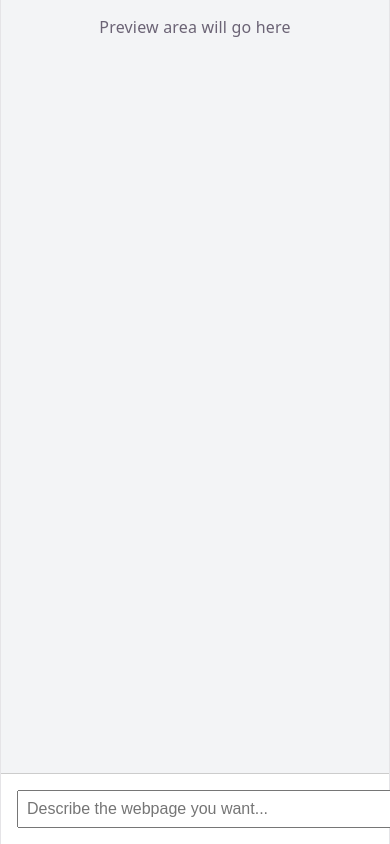
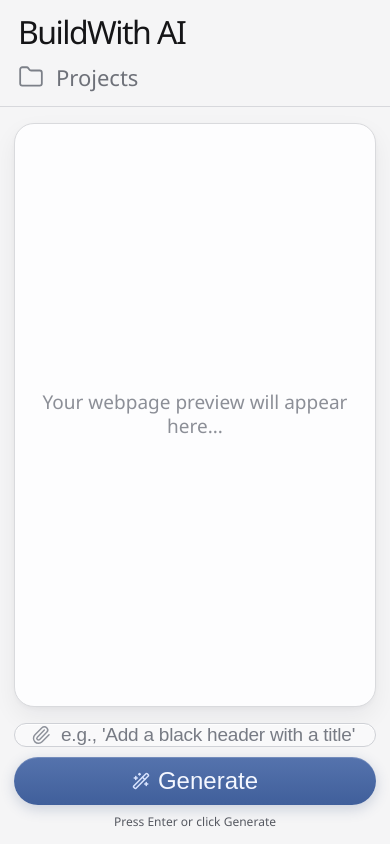
Before and after one commit to Punsara-Rajapaksa/buildwith-ai, a React (Vite) app: page / in a window 390 px wide. Built offline with nearby package versions, Linux system fonts and the light colour scheme.

Commit message:
Setting up the ui

```diff
--- a/package.json
+++ b/package.json
@@ -10,6 +10,7 @@
     "preview": "vite preview"
   },
   "dependencies": {
+    "lucide-react": "^0.577.0",
     "react": "^19.2.4",
     "react-dom": "^19.2.4"
   },
--- a/src/App.css
+++ b/src/App.css
@@ -1,184 +1,311 @@
-.counter {
-  font-size: 16px;
-  padding: 5px 10px;
-  border-radius: 5px;
-  color: var(--accent);
-  background: var(--accent-bg);
-  border: 2px solid transparent;
-  transition: border-color 0.3s;
-  margin-bottom: 24px;
-
-  &:hover {
-    border-color: var(--accent-border);
-  }
-  &:focus-visible {
-    outline: 2px solid var(--accent);
-    outline-offset: 2px;
-  }
+.app {
+  display: flex;
+  width: 100vw;
+  height: 100vh;
+  background: #f5f5f6;
+  color: #121316;
 }
 
-.hero {
-  position: relative;
+.sidebar {
+  width: 286px;
+  background: #f5f5f6;
+  padding: 28px 32px 26px;
+  display: flex;
+  flex-direction: column;
+  gap: 54px;
+  border-right: 1px solid #d7d8dc;
+  flex: 0 0 286px;
+}
 
-  .base,
-  .framework,
-  .vite {
-    inset-inline: 0;
-    margin: 0 auto;
+.logo {
+  font-size: 49px;
+  font-weight: 500;
+  line-height: 1;
+  letter-spacing: -0.048em;
+  color: #151517;
+  white-space: nowrap;
+}
+
+.nav-item {
+  display: flex;
+  align-items: center;
+  gap: 12px;
+  color: #6e7179;
+  font-size: 38px;
+  font-weight: 450;
+  line-height: 1;
+  padding: 0;
+  cursor: default;
+}
+
+.nav-item svg {
+  color: #7c8088;
+  width: 37px;
+  height: 37px;
+  flex-shrink: 0;
+}
+
+.workspace {
+  flex: 1;
+  display: flex;
+  flex-direction: column;
+  padding: 30px 30px 22px;
+  background: #f5f5f6;
+  min-width: 0;
+}
+
+.preview-canvas {
+  flex: 1;
+  border-radius: 20px;
+  border: 1px solid #d9dadd;
+  background: #fdfdfe;
+  box-shadow:
+    0 2px 4px rgba(16, 24, 40, 0.03),
+    0 10px 24px rgba(16, 24, 40, 0.06);
+  display: flex;
+  align-items: center;
+  justify-content: center;
+  margin-bottom: 30px;
+  min-height: 0;
+}
+
+.preview-placeholder {
+  color: #8c8f97;
+  font-size: 23px;
+  font-weight: 400;
+  line-height: 1.25;
+  text-align: center;
+}
+
+.input-bar {
+  width: 100%;
+}
+
+.input-form {
+  display: flex;
+  gap: 10px;
+  align-items: center;
+}
+
+.input-wrapper {
+  flex: 1;
+  display: flex;
+  align-items: center;
+  background: #f9f9fa;
+  border: 1px solid #cfd1d6;
+  border-radius: 999px;
+  height: 64px;
+  padding: 0 22px;
+  box-shadow: inset 0 1px 0 rgba(255, 255, 255, 0.8);
+  transition: border-color 0.15s ease, box-shadow 0.15s ease;
+}
+
+.input-wrapper:focus-within {
+  border-color: #8d95a9;
+  box-shadow:
+    inset 0 1px 0 rgba(255, 255, 255, 0.8),
+    0 0 0 3px rgba(114, 128, 160, 0.12);
+}
+
+.input-icon {
+  color: #8d919a;
+  margin-right: 16px;
+  width: 26px;
+  height: 26px;
+  stroke-width: 1.75;
+  flex-shrink: 0;
+}
+
+.prompt-input {
+  flex: 1;
+  border: none;
+  outline: none;
+  padding: 0;
+  font-size: 39px;
+  font-weight: 400;
+  line-height: 1;
+  letter-spacing: -0.012em;
+  background: transparent;
+  color: #3c3f46;
+  min-width: 0;
+}
+
+.prompt-input::placeholder {
+  color: #777b84;
+}
+
+.generate-button {
+  background: linear-gradient(180deg, #5573ad 0%, #405f9b 100%);
+  color: #f4f7ff;
+  border: none;
+  border-radius: 999px;
+  height: 64px;
+  min-width: 236px;
+  padding: 0 26px;
+  font-size: 46px;
+  font-weight: 500;
+  line-height: 1;
+  display: flex;
+  align-items: center;
+  justify-content: center;
+  gap: 12px;
+  cursor: pointer;
+  box-shadow:
+    inset 0 1px 0 rgba(255, 255, 255, 0.18),
+    0 4px 14px rgba(49, 76, 128, 0.22);
+  transition: filter 0.15s ease, transform 0.08s ease;
+}
+
+.generate-button:hover {
+  filter: brightness(1.03);
+}
+
+.generate-button:active {
+  transform: translateY(1px);
+}
+
+.generate-button svg {
+  width: 31px;
+  height: 31px;
+  stroke: #d9e4ff;
+  stroke-width: 2;
+}
+
+.helper-text {
+  margin-top: 12px;
+  font-size: 20px;
+  color: #565961;
+  font-weight: 400;
+  text-align: right;
+  padding-right: 6px;
+  letter-spacing: 0.002em;
+}
+
+@media (max-width: 1200px) {
+  .sidebar {
+    width: 220px;
+    flex-basis: 220px;
+    padding: 24px 20px;
+    gap: 34px;
   }
 
-  .base {
-    width: 170px;
-    position: relative;
-    z-index: 0;
+  .logo {
+    font-size: 36px;
   }
 
-  .framework,
-  .vite {
-    position: absolute;
+  .nav-item {
+    font-size: 28px;
   }
 
-  .framework {
-    z-index: 1;
-    top: 34px;
-    height: 28px;
-    transform: perspective(2000px) rotateZ(300deg) rotateX(44deg) rotateY(39deg)
-      scale(1.4);
+  .nav-item svg {
+    width: 26px;
+    height: 26px;
   }
 
-  .vite {
-    z-index: 0;
-    top: 107px;
-    height: 26px;
-    width: auto;
-    transform: perspective(2000px) rotateZ(300deg) rotateX(40deg) rotateY(39deg)
-      scale(0.8);
-  }
-}
-
-#center {
-  display: flex;
-  flex-direction: column;
-  gap: 25px;
-  place-content: center;
-  place-items: center;
-  flex-grow: 1;
-
-  @media (max-width: 1024px) {
-    padding: 32px 20px 24px;
-    gap: 18px;
-  }
-}
-
-#next-steps {
-  display: flex;
-  border-top: 1px solid var(--border);
-  text-align: left;
-
-  & > div {
-    flex: 1 1 0;
-    padding: 32px;
-    @media (max-width: 1024px) {
-      padding: 24px 20px;
-    }
+  .workspace {
+    padding: 24px 22px 18px;
   }
 
-  .icon {
-    margin-bottom: 16px;
+  .preview-placeholder {
+    font-size: 19px;
+  }
+
+  .input-wrapper,
+  .generate-button {
+    height: 50px;
+  }
+
+  .prompt-input {
+    font-size: 25px;
+  }
+
+  .generate-button {
+    min-width: 168px;
+    font-size: 30px;
+    gap: 8px;
+  }
+
+  .generate-button svg {
     width: 22px;
     height: 22px;
   }
 
-  @media (max-width: 1024px) {
-    flex-direction: column;
-    text-align: center;
+  .helper-text {
+    font-size: 14px;
   }
 }
 
-#docs {
-  border-right: 1px solid var(--border);
+@media (max-width: 820px) {
+  .app {
+    flex-direction: column;
+  }
 
-  @media (max-width: 1024px) {
+  .sidebar {
+    width: 100%;
+    flex-basis: auto;
     border-right: none;
-    border-bottom: 1px solid var(--border);
+    border-bottom: 1px solid #d7d8dc;
+    padding: 16px 18px;
+    gap: 16px;
   }
-}
-
-#next-steps ul {
-  list-style: none;
-  padding: 0;
-  display: flex;
-  gap: 8px;
-  margin: 32px 0 0;
 
   .logo {
+    font-size: 32px;
+  }
+
+  .nav-item {
+    font-size: 22px;
+  }
+
+  .workspace {
+    padding: 16px 14px 14px;
+  }
+
+  .preview-canvas {
+    margin-bottom: 16px;
+  }
+
+  .input-form {
+    flex-direction: column;
+    align-items: stretch;
+    gap: 10px;
+  }
+
+  .input-wrapper,
+  .generate-button {
+    width: 100%;
+    min-width: 0;
+    height: 48px;
+  }
+
+  .input-wrapper {
+    padding: 0 16px;
+  }
+
+  .input-icon {
+    width: 20px;
+    height: 20px;
+    margin-right: 10px;
+  }
+
+  .prompt-input {
+    font-size: 19px;
+  }
+
+  .generate-button {
+    font-size: 24px;
+    justify-content: center;
+  }
+
+  .generate-button svg {
+    width: 18px;
     height: 18px;
   }
 
-  a {
-    color: var(--text-h);
-    font-size: 16px;
-    border-radius: 6px;
-    background: var(--social-bg);
-    display: flex;
-    padding: 6px 12px;
-    align-items: center;
-    gap: 8px;
-    text-decoration: none;
-    transition: box-shadow 0.3s;
-
-    &:hover {
-      box-shadow: var(--shadow);
-    }
-    .button-icon {
-      height: 18px;
-      width: 18px;
-    }
-  }
-
-  @media (max-width: 1024px) {
-    margin-top: 20px;
-    flex-wrap: wrap;
-    justify-content: center;
-
-    li {
-      flex: 1 1 calc(50% - 8px);
-    }
-
-    a {
-      width: 100%;
-      justify-content: center;
-      box-sizing: border-box;
-    }
+  .helper-text {
+    margin-top: 8px;
+    font-size: 12px;
+    text-align: center;
+    padding-right: 0;
   }
 }
-
-#spacer {
-  height: 88px;
-  border-top: 1px solid var(--border);
-  @media (max-width: 1024px) {
-    height: 48px;
-  }
-}
-
-.ticks {
-  position: relative;
-  width: 100%;
-
-  &::before,
-  &::after {
-    content: '';
-    position: absolute;
-    top: -4.5px;
-    border: 5px solid transparent;
-  }
-
-  &::before {
-    left: 0;
-    border-left-color: var(--border);
-  }
-  &::after {
-    right: 0;
-    border-right-color: var(--border);
-  }
-}
--- a/src/App.tsx
+++ b/src/App.tsx
@@ -1,16 +1,53 @@
+import { useState } from 'react';
+import { Paperclip, Wand2, Folder } from 'lucide-react'; // Import icons
+import './App.css';
+
 function App() {
+  const [prompt, setPrompt] = useState('');
+
+  const handleSubmit = (e: React.FormEvent) => {
+    e.preventDefault();
+    // TODO: Connect to AI
+    console.log('Prompt:', prompt);
+  };
+
   return (
-    <div style={{ height: '100vh', display: 'flex', flexDirection: 'column' }}>
-      <div style={{ flex: 1, background: '#f3f4f6', padding: '1rem' }}>
-        Preview area will go here
-      </div>
-      <div style={{ borderTop: '1px solid #ccc', padding: '1rem', background: 'white' }}>
-        <input
-          type="text"
-          placeholder="Describe the webpage you want..."
-          style={{ width: '100%', padding: '0.5rem', fontSize: '1rem' }}
-        />
-      </div>
+    <div className="app">
+      <aside className="sidebar">
+        <div className="logo">BuildWith AI</div>
+        <div className="nav-item">
+          <Folder size={19} strokeWidth={1.65} />
+          <span>Projects</span>
+        </div>
+      </aside>
+
+      <main className="workspace">
+        <div className="preview-canvas">
+          <div className="preview-placeholder">
+            Your webpage preview will appear here...
+          </div>
+        </div>
+
+        <footer className="input-bar">
+          <form onSubmit={handleSubmit} className="input-form">
+            <div className="input-wrapper">
+              <Paperclip size={18} className="input-icon" />
+              <input
+                type="text"
+                value={prompt}
+                onChange={(e) => setPrompt(e.target.value)}
+                placeholder="e.g., 'Add a black header with a title'"
+                className="prompt-input"
+              />
+            </div>
+            <button type="submit" className="generate-button">
+              <Wand2 size={18} />
+              <span>Generate</span>
+            </button>
+          </form>
+          <div className="helper-text">Press Enter or click Generate</div>
+        </footer>
+      </main>
     </div>
   );
 }
--- a/src/index.css
+++ b/src/index.css
@@ -1,111 +1,16 @@
-:root {
-  --text: #6b6375;
-  --text-h: #08060d;
-  --bg: #fff;
-  --border: #e5e4e7;
-  --code-bg: #f4f3ec;
-  --accent: #aa3bff;
-  --accent-bg: rgba(170, 59, 255, 0.1);
-  --accent-border: rgba(170, 59, 255, 0.5);
-  --social-bg: rgba(244, 243, 236, 0.5);
-  --shadow:
-    rgba(0, 0, 0, 0.1) 0 10px 15px -3px, rgba(0, 0, 0, 0.05) 0 4px 6px -2px;
-
-  --sans: system-ui, 'Segoe UI', Roboto, sans-serif;
-  --heading: system-ui, 'Segoe UI', Roboto, sans-serif;
-  --mono: ui-monospace, Consolas, monospace;
-
-  font: 18px/145% var(--sans);
-  letter-spacing: 0.18px;
-  color-scheme: light dark;
-  color: var(--text);
-  background: var(--bg);
-  font-synthesis: none;
-  text-rendering: optimizeLegibility;
-  -webkit-font-smoothing: antialiased;
-  -moz-osx-font-smoothing: grayscale;
-
-  @media (max-width: 1024px) {
-    font-size: 16px;
-  }
-}
-
-@media (prefers-color-scheme: dark) {
-  :root {
-    --text: #9ca3af;
-    --text-h: #f3f4f6;
-    --bg: #16171d;
-    --border: #2e303a;
-    --code-bg: #1f2028;
-    --accent: #c084fc;
-    --accent-bg: rgba(192, 132, 252, 0.15);
-    --accent-border: rgba(192, 132, 252, 0.5);
-    --social-bg: rgba(47, 48, 58, 0.5);
-    --shadow:
-      rgba(0, 0, 0, 0.4) 0 10px 15px -3px, rgba(0, 0, 0, 0.25) 0 4px 6px -2px;
-  }
-
-  #social .button-icon {
-    filter: invert(1) brightness(2);
-  }
-}
-
-#root {
-  width: 1126px;
-  max-width: 100%;
-  margin: 0 auto;
-  text-align: center;
-  border-inline: 1px solid var(--border);
-  min-height: 100svh;
-  display: flex;
-  flex-direction: column;
+* {
   box-sizing: border-box;
 }
 
-body {
+html,
+body,
+#root {
+  width: 100%;
+  height: 100%;
   margin: 0;
 }
 
-h1,
-h2 {
-  font-family: var(--heading);
-  font-weight: 500;
-  color: var(--text-h);
+body {
+  font-family: 'Segoe UI', Tahoma, Geneva, Verdana, sans-serif;
+  background: #f5f5f6;
 }
-
-h1 {
-  font-size: 56px;
-  letter-spacing: -1.68px;
-  margin: 32px 0;
-  @media (max-width: 1024px) {
-    font-size: 36px;
-    margin: 20px 0;
-  }
-}
-h2 {
-  font-size: 24px;
-  line-height: 118%;
-  letter-spacing: -0.24px;
-  margin: 0 0 8px;
-  @media (max-width: 1024px) {
-    font-size: 20px;
-  }
-}
-p {
-  margin: 0;
-}
-
-code,
-.counter {
-  font-family: var(--mono);
-  display: inline-flex;
-  border-radius: 4px;
-  color: var(--text-h);
-}
-
-code {
-  font-size: 15px;
-  line-height: 135%;
-  padding: 4px 8px;
-  background: var(--code-bg);
-}
```
Also changed, not shown: 1 other file (tests, documents, lock files or other folders).
